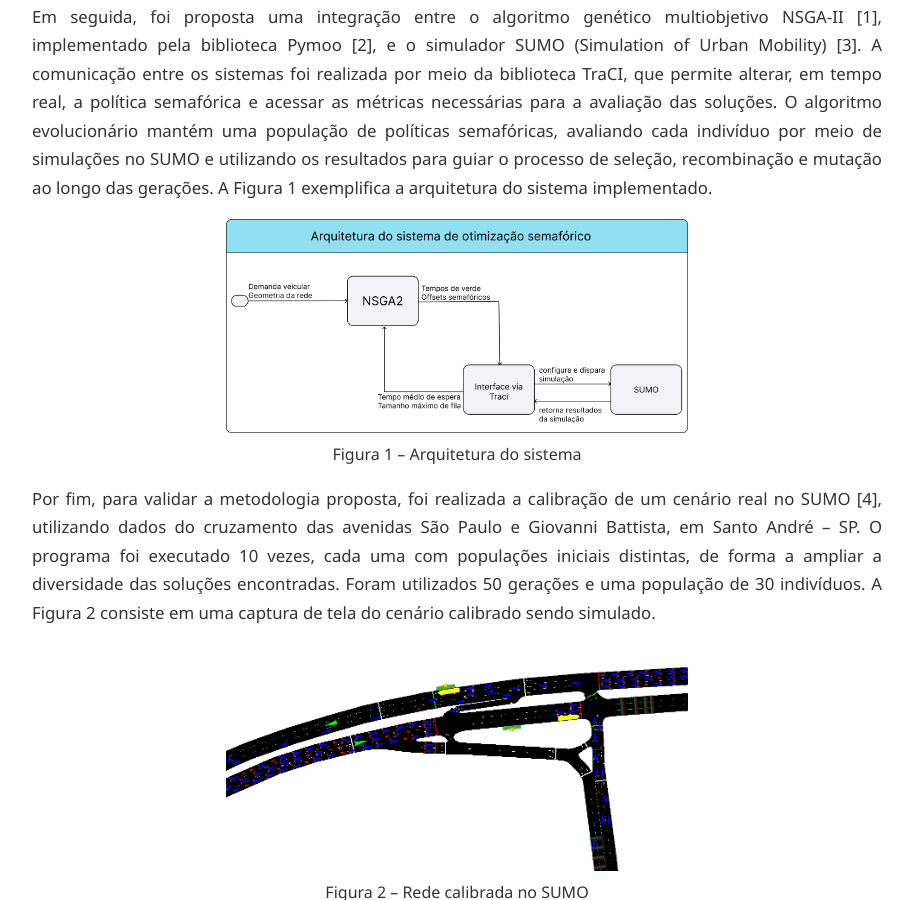
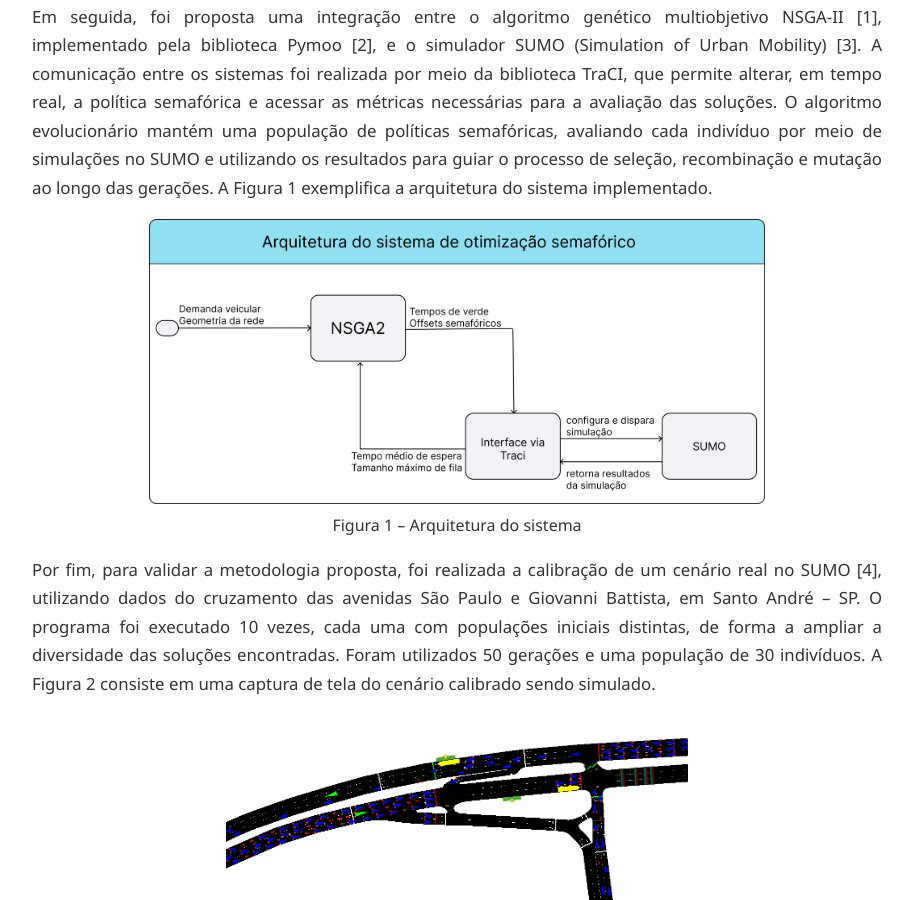
Before and after one commit to ArthurMilani/ArthurMilani.github.io, a plain HTML site: page index.html in a window 1280 px wide. Shown: the part 1900-2800 px from the top of the page, without its empty margins (183-1096 px from the left). Drawn offline with Linux system fonts and the light colour scheme.

Commit message:
Adjust image width for architecture diagram
Increased the width of the architecture diagram image from 60% to 80%.

```diff
--- a/index.html
+++ b/index.html
@@ -164,7 +164,7 @@
         </p>
 
         <figure style="text-align: center;">
-            <img src="images/diagrama.png" alt="Arquitetura_Sistema" width="60%">
+            <img src="images/diagrama.png" alt="Arquitetura_Sistema" width="80%">
             <figcaption>Figura 1 – Arquitetura do sistema</figcaption>
         </figure>
 
```
